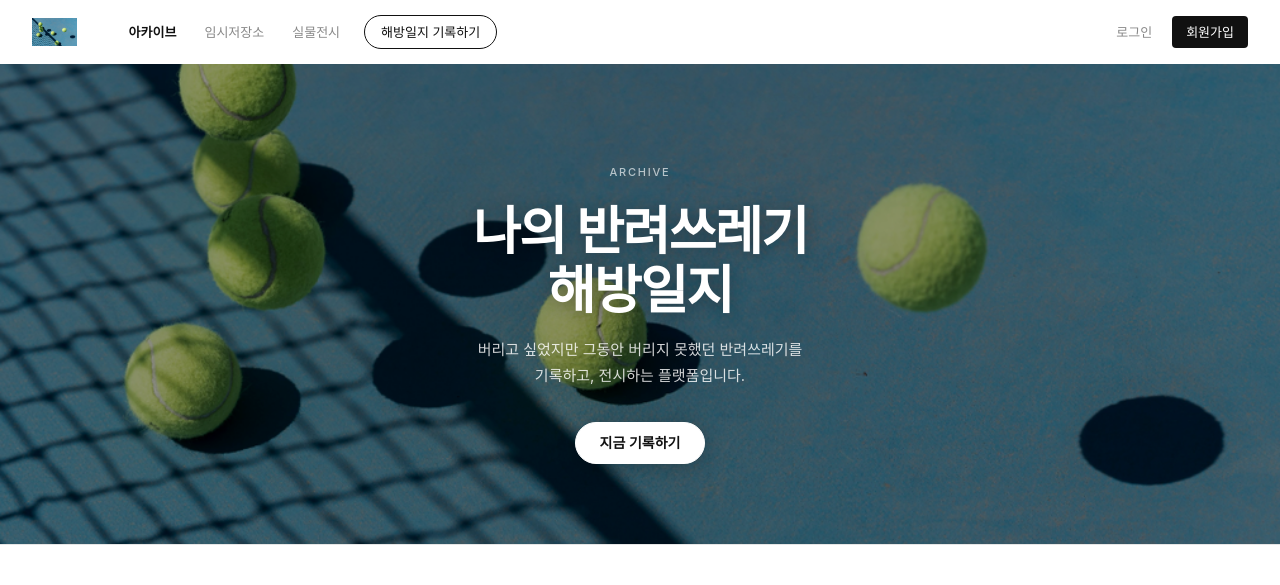
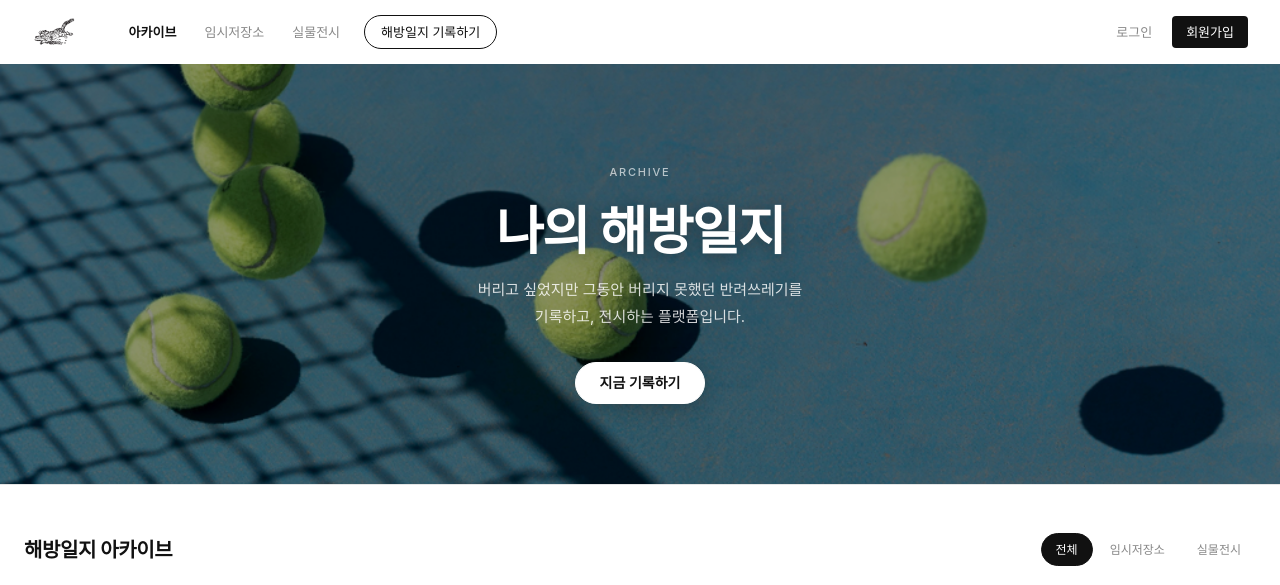
Before and after one commit to ksunflower19-spec/djangotext, a Django app: page / in a window 1280 px wide. Shown: the top 585 px of the page. Run offline with Django 5.2, Linux system fonts and the light colour scheme; data that the repository does not hold is empty; some web fonts are replaced.

Commit message:
아카이브 자물쇠 제거, 히어로 타이틀 수정, 로고 logo.png 변경
Co-Authored-By: Claude Sonnet 4.6 <noreply@anthropic.com>

```diff
--- a/templates/base.html
+++ b/templates/base.html
@@ -15,7 +15,7 @@
 <header class="site-header">
   <nav class="nav-container">
     <a href="{% url 'home' %}" class="nav-logo">
-      <img src="{% static 'img-brand/hero2.png' %}" alt="나의 해방일지" class="nav-logo-img">
+      <img src="{% static 'img-brand/logo.png' %}" alt="나의 해방일지" class="nav-logo-img">
     </a>
 
     <button class="nav-toggle" id="navToggle" aria-label="메뉴">
--- a/templates/home.html
+++ b/templates/home.html
@@ -7,7 +7,7 @@
 <section class="hero" style="background-image: url('{% static 'img-brand/hero2.png' %}');">
   <div class="hero-inner">
     <p class="hero-eyebrow">Archive</p>
-    <h1 class="hero-title">나의 반려쓰레기<br>해방일지</h1>
+    <h1 class="hero-title">나의 해방일지</h1>
     <p class="hero-desc">버리고 싶었지만 그동안 버리지 못했던 반려쓰레기를<br>기록하고, 전시하는 플랫폼입니다.</p>
     <a href="{% url 'create_content' %}" class="btn-primary btn-hero">지금 기록하기</a>
   </div>
@@ -39,14 +39,6 @@
             <h3 class="card-title">{{ content.title }}</h3>
             <p class="card-nick">by {{ content.nickname }}{% if content.author and content.author.level_label %} <span class="lv lv-sm">{{ content.author.level_label }}</span>{% endif %}</p>
           </div>
-          {% if not user.is_authenticated %}
-          <div class="card-lock">
-            <svg xmlns="http://www.w3.org/2000/svg" fill="none" viewBox="0 0 24 24" stroke-width="1.5" stroke="currentColor" width="28" height="28">
-              <path stroke-linecap="round" stroke-linejoin="round" d="M16.5 10.5V6.75a4.5 4.5 0 10-9 0v3.75m-.75 11.25h10.5a2.25 2.25 0 002.25-2.25v-6.75a2.25 2.25 0 00-2.25-2.25H6.75a2.25 2.25 0 00-2.25 2.25v6.75a2.25 2.25 0 002.25 2.25z"/>
-            </svg>
-            <span>로그인 후 읽기</span>
-          </div>
-          {% endif %}
         </div>
       </div>
     </a>
```
